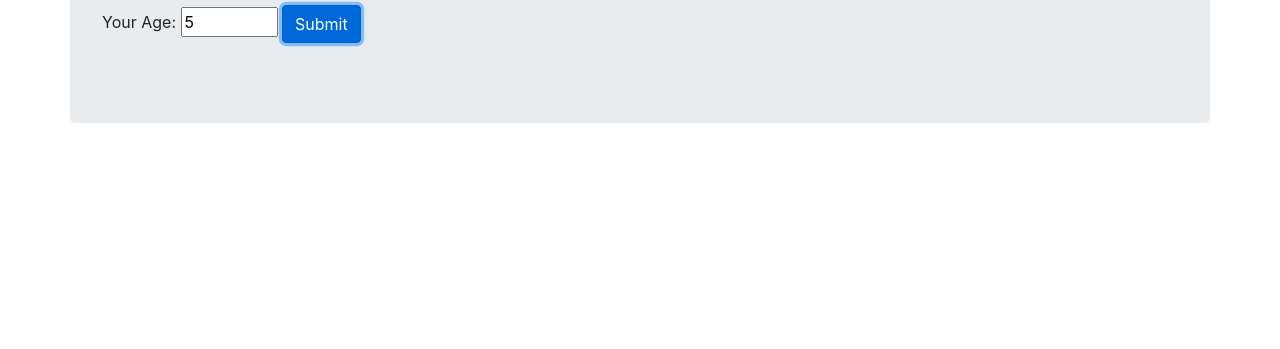
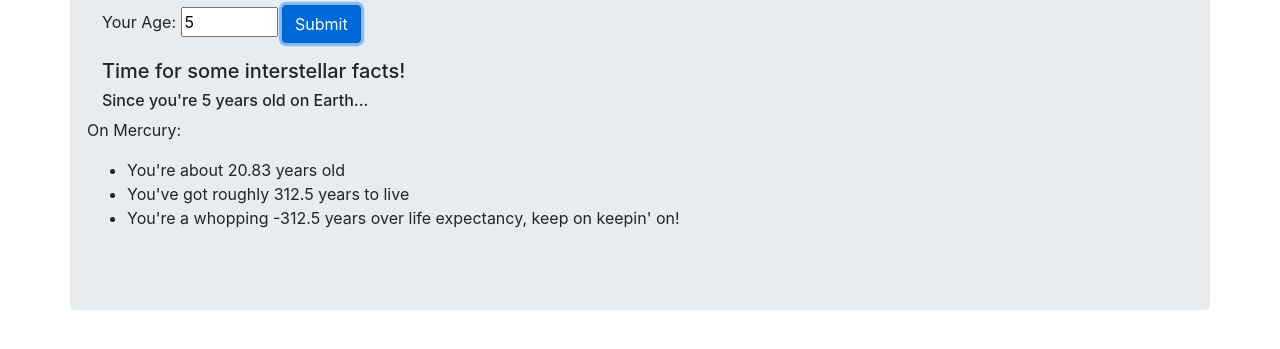
Before and after one commit to beads89/galactic-project, a website built with webpack: page src/index.html in a window 1280 px wide. Both pictures are taken after typing "5" into the empty fields and a click on the button "Submit". Shown: the part 157-506 px from the top of the page. Built offline with nearby package versions, Linux system fonts and the light colour scheme.

Commit message:
add UI to show stats about Mercury

```diff
--- a/src/index.html
+++ b/src/index.html
@@ -14,6 +14,18 @@
         <button class="btn btn-primary">Submit</button>
       </div>
     </form>
+    <h5>Time for some interstellar facts!</h5>
+    <h6>Since you're <span id="earthAge"></span> years old on Earth...</h6>
+    <div class="row">
+      <div class="column">
+        <p>On Mercury:</p>
+        <ul>
+          <li>You're about <span id="mercAge"></span> years old</li>
+          <li class="underLife">You've got roughly <span id="mercLeft"></span> years to live</li>
+          <li class="overLife">You're a whopping <span id="mercOver"></span> years over life expectancy, keep on keepin' on!</li>
+        </ul>
+      </div>
+    </div>
   </div>
 </body>
 </html>
--- a/src/main.js
+++ b/src/main.js
@@ -7,7 +7,13 @@ import { GalaxyAge } from './galaxy';
 $(document).ready(function() {
   $("form#age").submit(function(event) {
     event.preventDefault();
-    GalaxyAge.year = $("#yearInput").val();
+    let year = $("#yearInput").val();
+    let age = new GalaxyAge(year);
+    age.lifeCalc();
 
+    $("#earthAge").text(age.year);
+    $("#mercAge").text(age.mercuryAge);
+    $("#mercLeft").text(age.mercuryLeft);
+    $("#mercOver").text(age.mercuryOver);
   })
 })
```
Also changed, not shown: __tests__/galaxy.test.js (+0 -6 lines).
